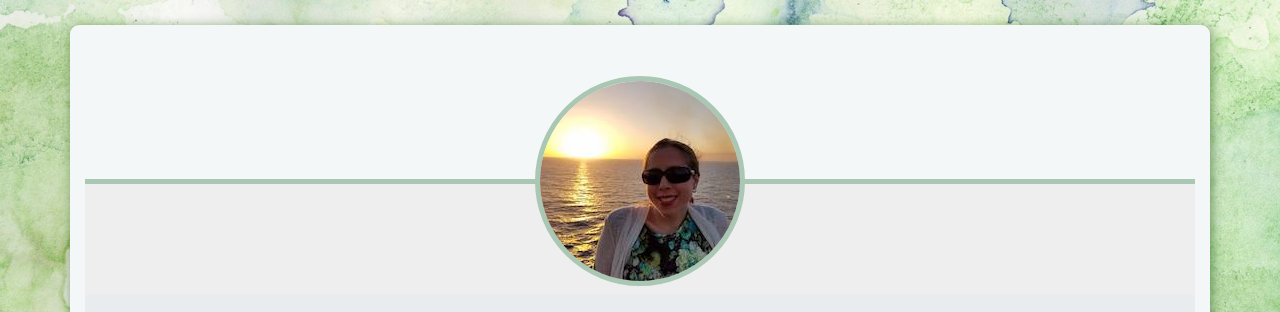
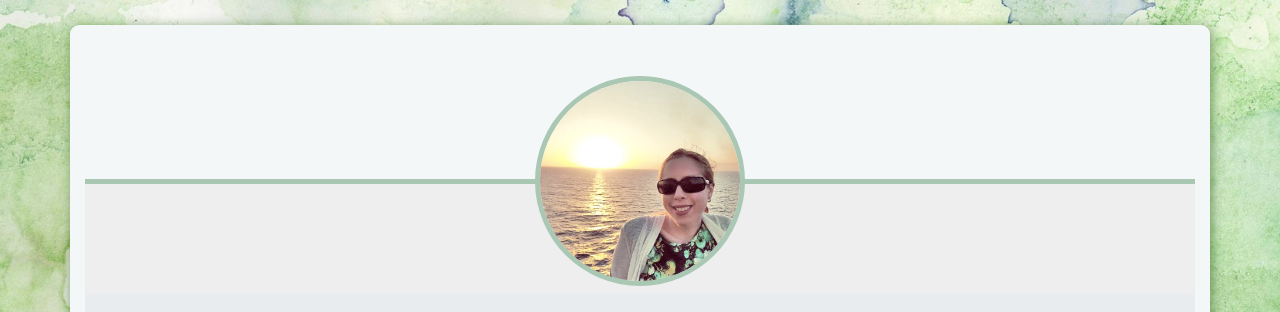
Before and after one commit to smckinney1/smckinney1.github.io, a plain HTML site: page index.html in a window 1280 px wide. Shown: the top 312 px of the page. Drawn offline with nearby package versions, Linux system fonts and the light colour scheme.

Commit message:
Slight change made to main image.

```diff
--- a/css/main.css
+++ b/css/main.css
@@ -37,7 +37,8 @@ p {
     margin: auto;
     position: relative;
     border-radius: 100%;
-    border: 5px solid #aac7b4;
+	border: 5px solid #aac7b4;
+	width: 210px;
     top: -108px;
 }
 
--- a/index.html
+++ b/index.html
@@ -11,7 +11,7 @@
 <body>
 	<div class="container">
 		<main>
-			<img class="img-responsive main-img" src="img/portfolio-main.jpg">
+			<img class="img-responsive main-img" src="img/ocean.jpg">
 			<section class="jumbotron">
 				<h1 class="section-heading">Shannon's Completed Projects</h1>
 				<p>
```
Also changed, not shown: img/ocean.jpg (added), img/portfolio-main.jpg (deleted), 2 other files.
